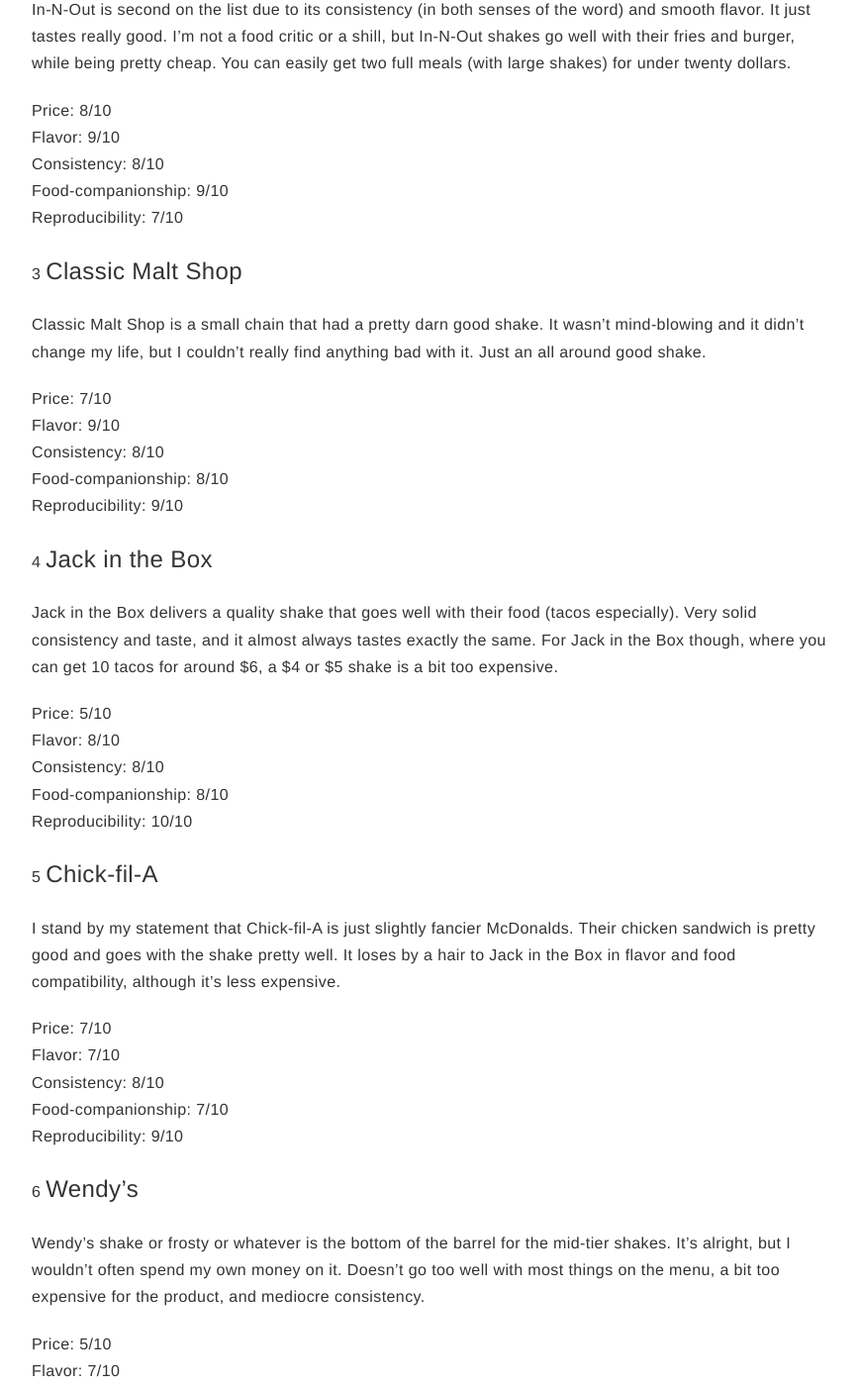
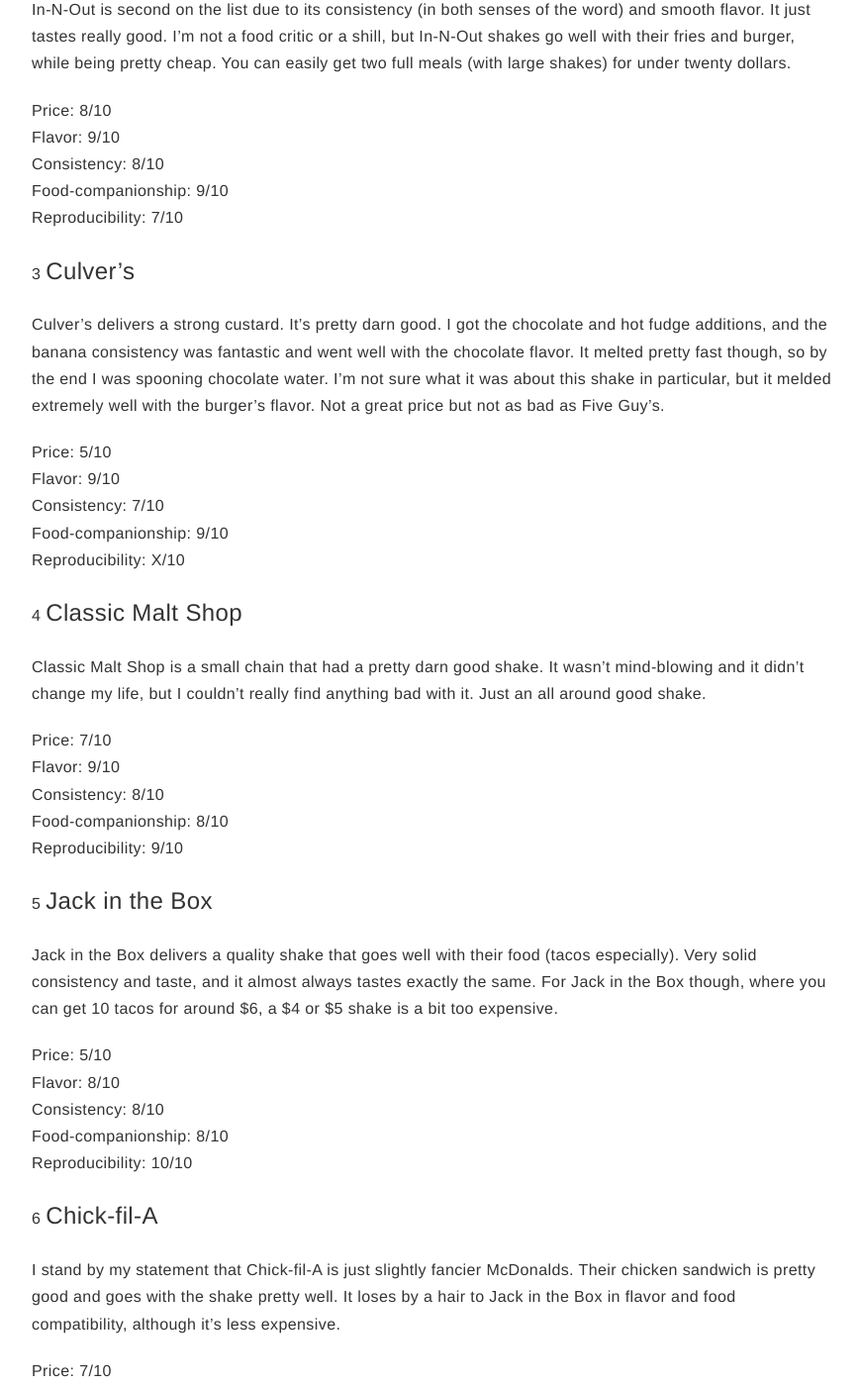
Before and after one commit to sourque/website, a Jekyll site: the page built from _posts/projects/2019-12-10-shake-rankings.md, in a window 1280 px wide and 1400 px high, scrolled down 758 px. Shown: the whole window at 99% size, without its empty margins (203-1073 px from the left). Built offline with Jekyll 4.4.1, drawn with Linux system fonts in a browser that asks for light colours.

Commit message:
Update shake rankings

```diff
--- a/_posts/projects/2019-12-10-shake-rankings.md
+++ b/_posts/projects/2019-12-10-shake-rankings.md
@@ -27,7 +27,18 @@
 Food-companionship: 9/10<br/>
 Reproducibility: 7/10<br/>
 
-3 <span style="font-size: 1.5em;"><b>Classic Malt Shop</b></span>
+3 <span style="font-size: 1.5em;"><b>Culver's</b></span>
+
+Culver's delivers a strong custard. It's pretty darn good. I got the chocolate and hot fudge additions, and the banana consistency was fantastic and went well with the chocolate flavor. It melted pretty fast though, so by the end I was spooning chocolate water. I'm not sure what it was about this shake in particular, but it melded extremely well with the burger's flavor. Not a great price but not as bad as Five Guy's.
+
+Price: 5/10<br/>
+Flavor: 9/10<br/>
+Consistency: 7/10<br/>
+Food-companionship: 9/10<br/>
+Reproducibility: X/10<br/>
+
+
+4 <span style="font-size: 1.5em;"><b>Classic Malt Shop</b></span>
 
 Classic Malt Shop is a small chain that had a pretty darn good shake. It wasn't mind-blowing and it didn't change my life, but I couldn't really find anything bad with it. Just an all around good shake.
 
@@ -38,7 +49,7 @@
 Reproducibility: 9/10<br/>
 
 
-4 <span style="font-size: 1.5em;"><b>Jack in the Box</b></span>
+5 <span style="font-size: 1.5em;"><b>Jack in the Box</b></span>
 
 Jack in the Box delivers a quality shake that goes well with their food (tacos especially). Very solid consistency and taste, and it almost always tastes exactly the same. For Jack in the Box though, where you can get 10 tacos for around $6, a $4 or $5 shake is a bit too expensive.
 
@@ -48,7 +59,7 @@
 Food-companionship: 8/10<br/>
 Reproducibility: 10/10<br/>
 
-5 <span style="font-size: 1.5em;"><b>Chick-fil-A</b></span>
+6 <span style="font-size: 1.5em;"><b>Chick-fil-A</b></span>
 
 I stand by my statement that Chick-fil-A is just slightly fancier McDonalds. Their chicken sandwich is pretty good and goes with the shake pretty well. It loses by a hair to Jack in the Box in flavor and food compatibility, although it's less expensive.
 
@@ -58,7 +69,7 @@
 Food-companionship: 7/10<br/>
 Reproducibility: 9/10<br/>
 
-6 <span style="font-size: 1.5em;"><b>Wendy's</b></span>
+7 <span style="font-size: 1.5em;"><b>Wendy's</b></span>
 
 Wendy's shake or frosty or whatever is the bottom of the barrel for the mid-tier shakes. It's alright, but I wouldn't often spend my own money on it. Doesn't go too well with most things on the menu, a bit too expensive for the product, and mediocre consistency.
 
@@ -68,7 +79,7 @@
 Food-companionship: 6/10<br/>
 Reproducibility: 8/10<br/>
 
-7 <span style="font-size: 1.5em;"><b>Swensons</b></span>
+8 <span style="font-size: 1.5em;"><b>Swensons</b></span>
 
 This is a small restaurant chain, but the shake I had there was pretty bad. I opted for the banana and chocolate (naively hoping for a replication of Five Guy's), but it turns out that, at least for Swensons, mixing flavors results in something extremely artificial-tasting and off-putting. It had a solid consistency and I believe the plain chocolate would've been much better. Can't score reproducibility since I've only had one. Decent price.
 
@@ -78,7 +89,7 @@
 Food-companionship: 7/10<br/>
 Reproducibility: X/10<br/>
 
-8 <span style="font-size: 1.5em;"><b>Shake Shack</b></span>
+9 <span style="font-size: 1.5em;"><b>Shake Shack</b></span>
 
 For a place with "shake" in the name, Shake Shack's chocolate shake was terrible. I can't score its reproducibility because I'd never get it again, but it tastes like someone blended ice and squirted in some Hershey's chocolate syrup. It's also very expensive! Like, why? I think the Oreo shake is much better-- it'd have to be for them to still be in business.
 
```
